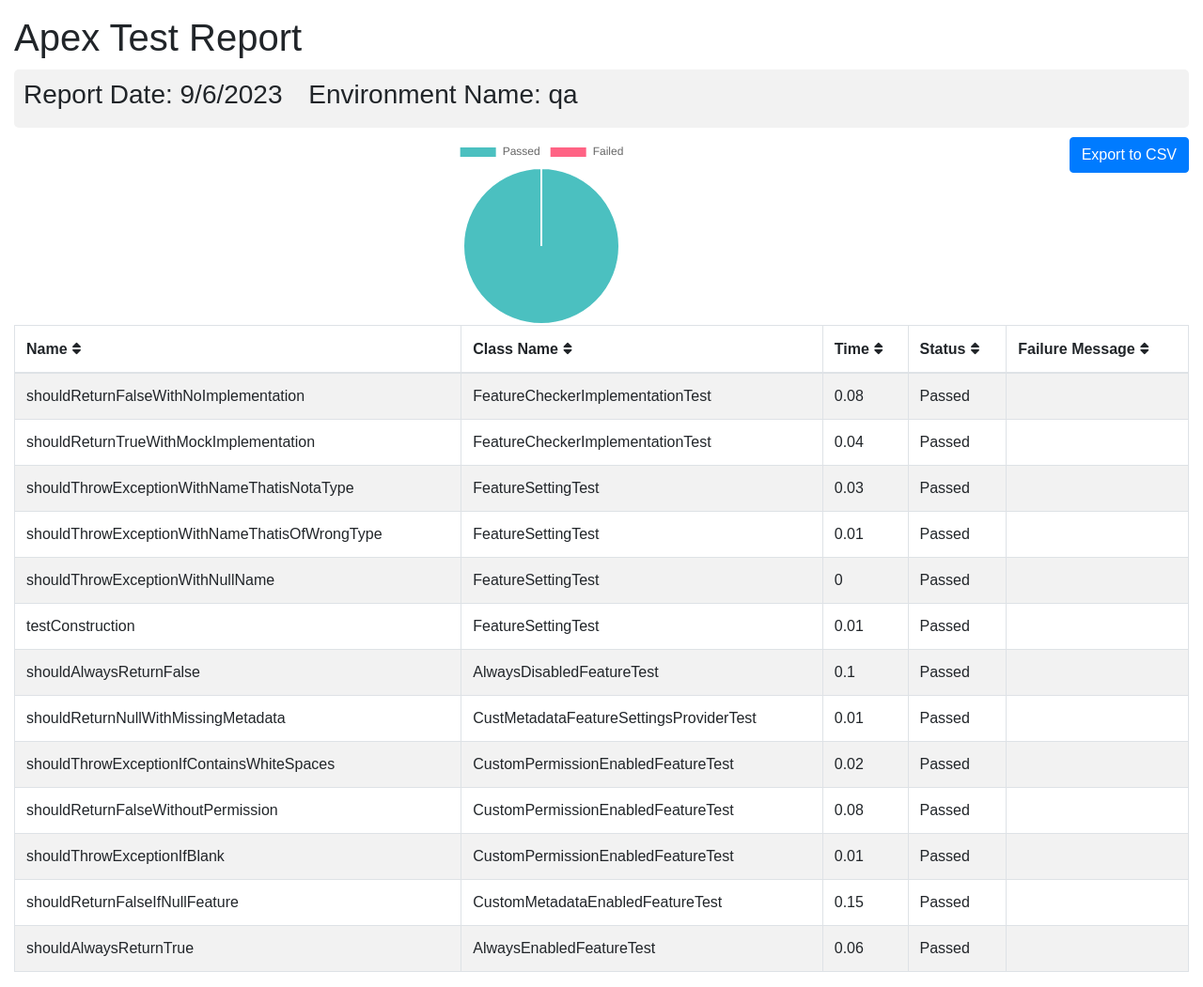
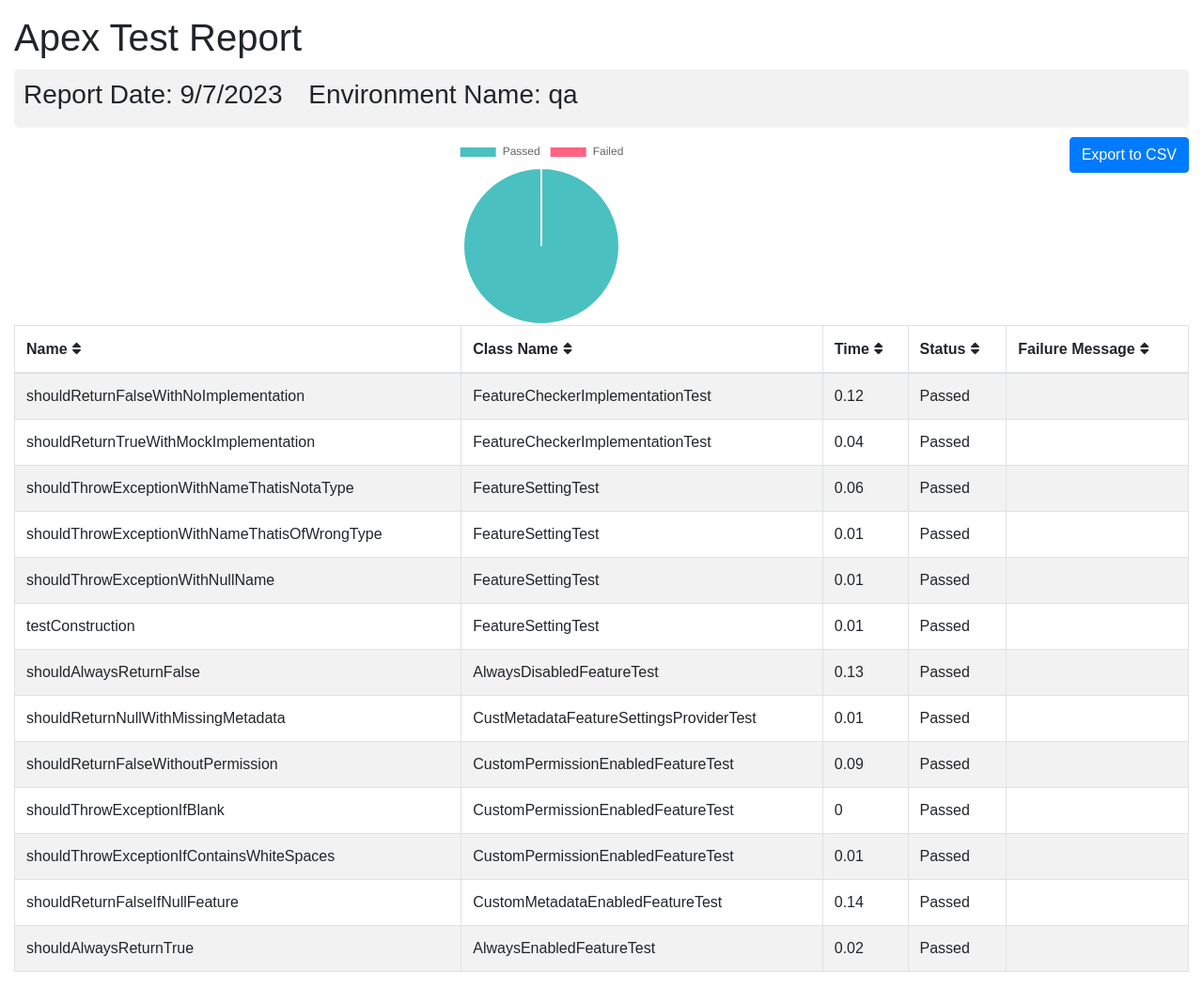
Before and after one commit to flxbl-io/sfops-dashboard, a Jekyll site: the page apextestResults/qa.html, which Jekyll copies as it is, in a window 1280 px wide. Shown: the whole page at 94% size. Built offline with Jekyll 4.4.1, drawn with Linux system fonts in a browser that asks for light colours.

Commit message:
updated test results of qa

```diff
--- a/apextestResults/qa.html
+++ b/apextestResults/qa.html
@@ -102,7 +102,7 @@
       <div class="container-fluid">
         <h1 class="mt-3">Apex Test Report</h1>
         <div class="info-card">
-        <h3>Report Date: 9/6/2023 <span style="margin-left: 20px;">Environment Name: qa</span></h3>
+        <h3>Report Date: 9/7/2023 <span style="margin-left: 20px;">Environment Name: qa</span></h3>
         </div>
         <button onclick="exportTableToCSV('testReport.csv')" class="btn btn-primary float-right">Export to CSV</button>
         <div id="chart-container">
@@ -123,7 +123,7 @@
         <tr>
           <td>shouldReturnFalseWithNoImplementation</td>
           <td>FeatureCheckerImplementationTest</td>
-          <td>0.08</td>
+          <td>0.12</td>
           <td>Passed</td>
           <td></td>
         </tr>
@@ -137,7 +137,7 @@
         <tr>
           <td>shouldThrowExceptionWithNameThatisNotaType</td>
           <td>FeatureSettingTest</td>
-          <td>0.03</td>
+          <td>0.06</td>
           <td>Passed</td>
           <td></td>
         </tr>
@@ -151,7 +151,7 @@
         <tr>
           <td>shouldThrowExceptionWithNullName</td>
           <td>FeatureSettingTest</td>
-          <td>0</td>
+          <td>0.01</td>
           <td>Passed</td>
           <td></td>
         </tr>
@@ -165,7 +165,7 @@
         <tr>
           <td>shouldAlwaysReturnFalse</td>
           <td>AlwaysDisabledFeatureTest</td>
-          <td>0.1</td>
+          <td>0.13</td>
           <td>Passed</td>
           <td></td>
         </tr>
@@ -177,21 +177,21 @@
           <td></td>
         </tr>
         <tr>
-          <td>shouldThrowExceptionIfContainsWhiteSpaces</td>
-          <td>CustomPermissionEnabledFeatureTest</td>
-          <td>0.02</td>
-          <td>Passed</td>
-          <td></td>
-        </tr>
-        <tr>
           <td>shouldReturnFalseWithoutPermission</td>
           <td>CustomPermissionEnabledFeatureTest</td>
-          <td>0.08</td>
+          <td>0.09</td>
           <td>Passed</td>
           <td></td>
         </tr>
         <tr>
           <td>shouldThrowExceptionIfBlank</td>
+          <td>CustomPermissionEnabledFeatureTest</td>
+          <td>0</td>
+          <td>Passed</td>
+          <td></td>
+        </tr>
+        <tr>
+          <td>shouldThrowExceptionIfContainsWhiteSpaces</td>
           <td>CustomPermissionEnabledFeatureTest</td>
           <td>0.01</td>
           <td>Passed</td>
@@ -200,14 +200,14 @@
         <tr>
           <td>shouldReturnFalseIfNullFeature</td>
           <td>CustomMetadataEnabledFeatureTest</td>
-          <td>0.15</td>
+          <td>0.14</td>
           <td>Passed</td>
           <td></td>
         </tr>
         <tr>
           <td>shouldAlwaysReturnTrue</td>
           <td>AlwaysEnabledFeatureTest</td>
-          <td>0.06</td>
+          <td>0.02</td>
           <td>Passed</td>
           <td></td>
         </tr>
```
